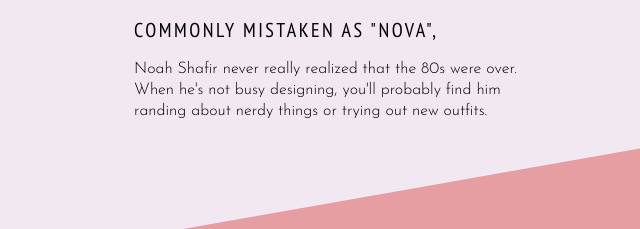
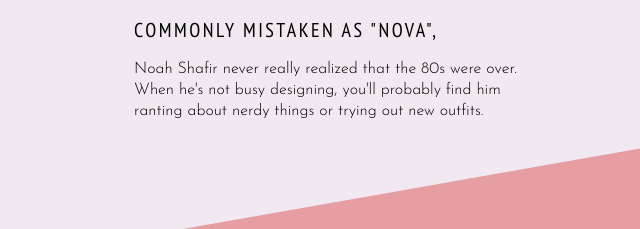
Before and after one commit to NovaShafir/Personal-Site, a plain HTML site: page index.html in a window 1280 px wide. Shown: the part 277-506 px from the top of the page, 314-954 px from the left. Drawn offline with Linux system fonts and the light colour scheme.

Commit message:
Add files via upload
Updated text

```diff
--- a/index.html
+++ b/index.html
@@ -25,7 +25,7 @@
 		<img class="itme" src="images/ItMe.png">
 		<h1>NOAH SHAFIR</h1>
 		<h2>COMMONLY MISTAKEN AS "NOVA",</h2>
-		<p>Noah Shafir never really realized that the 80s were over. When he's not busy designing, you'll probably find him randing about nerdy things or trying out new outfits.</p>
+		<p>Noah Shafir never really realized that the 80s were over. When he's not busy designing, you'll probably find him ranting about nerdy things or trying out new outfits.</p>
 	</main>
 
 	<div class="work">
```
